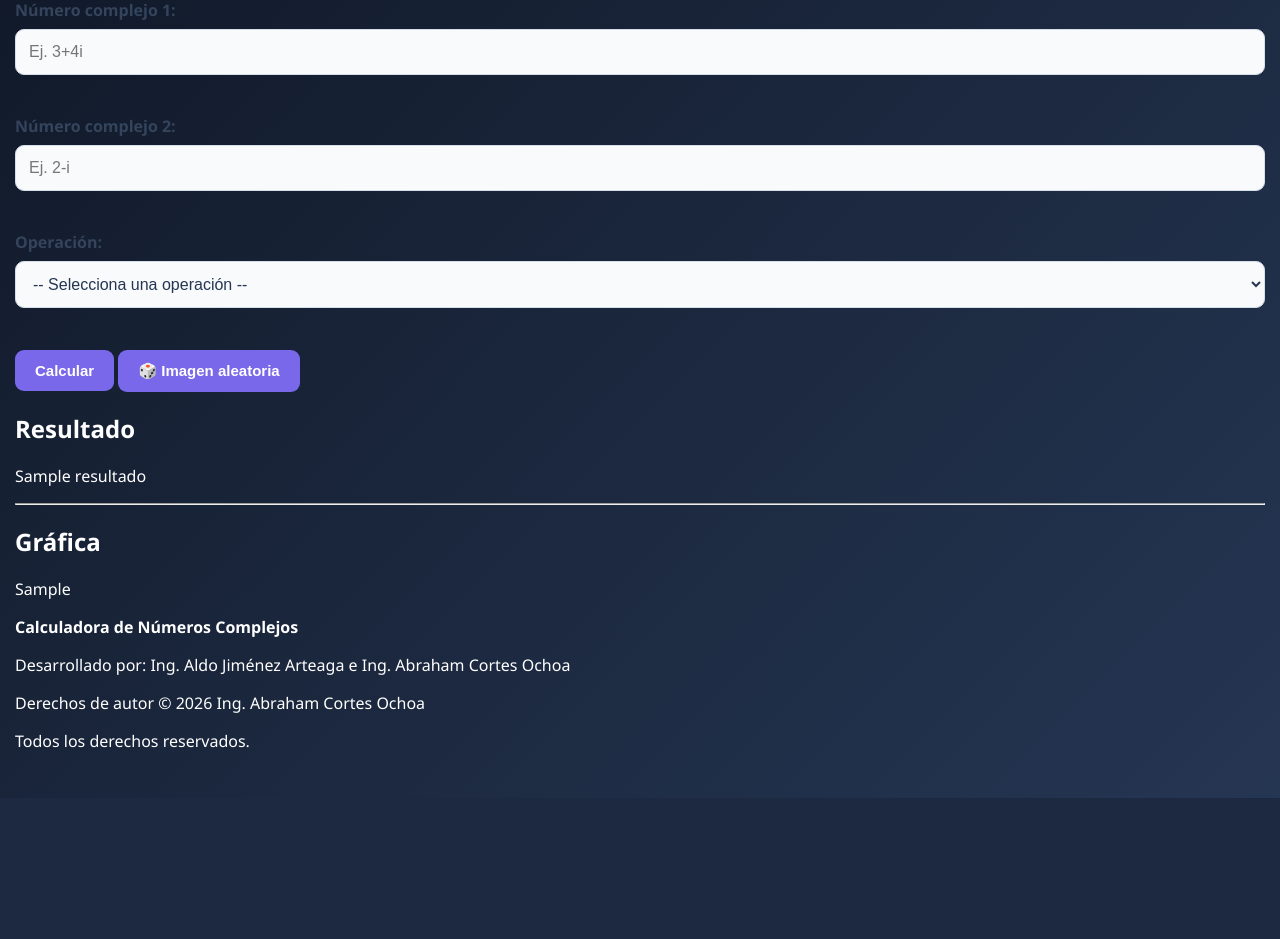
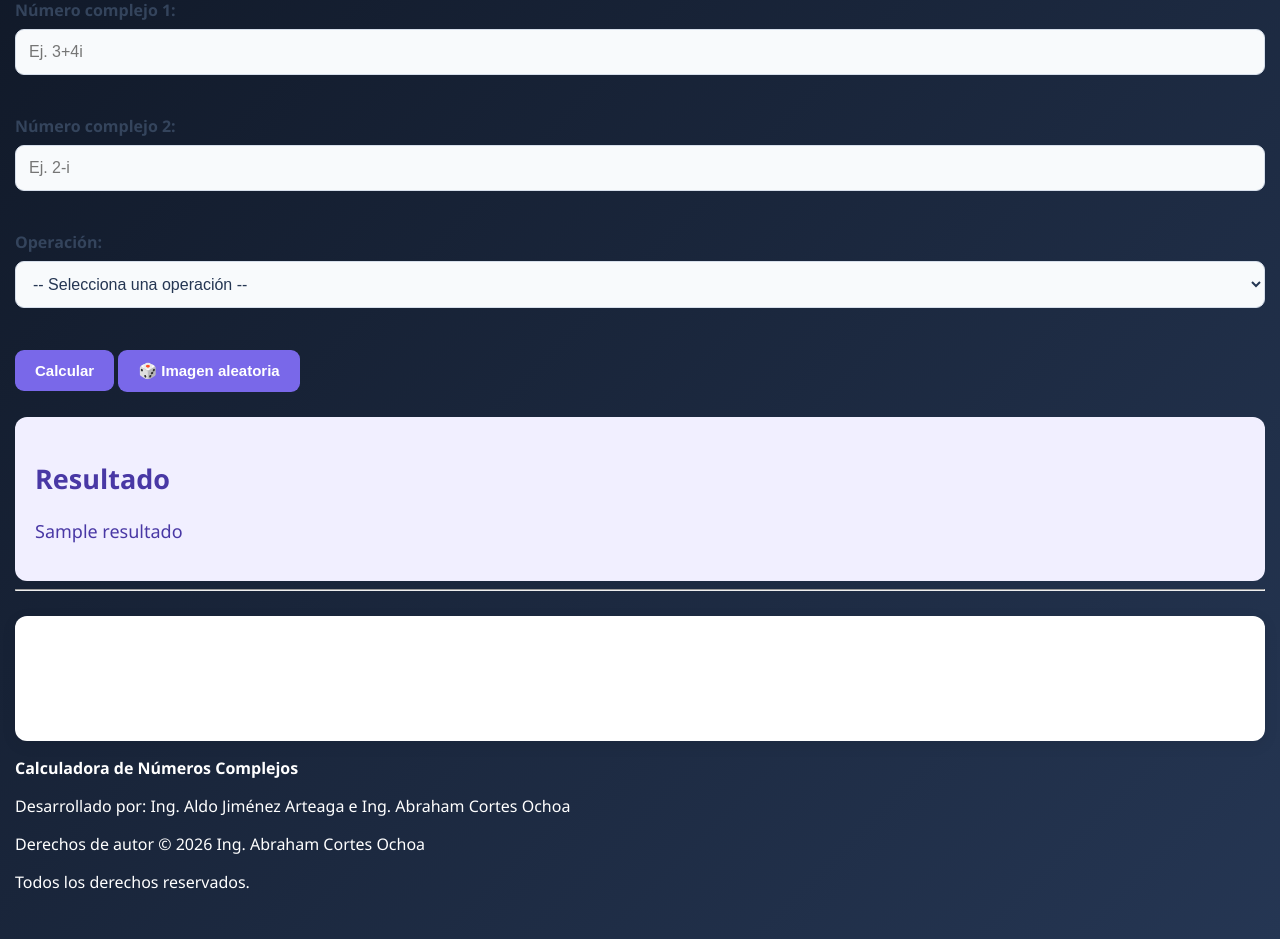
Before and after one commit to abrahamcortes1503-ui/ComplexMath, a Django app: template templates/complejos/index.html in a window 1280 px wide. Shown: the part 125-1064 px from the top of the page. Before the commit the page ends 923 px from the top, so only its background shows below. Run offline with Django 5.2, Linux system fonts and the light colour scheme; the template is opened without the code that fills it: most values are stand-ins (such as "Sample title", 1, 10 or a date in 2020).

Commit message:
Add files via upload

```diff
--- a/templates/complejos/index.html
+++ b/templates/complejos/index.html
@@ -149,13 +149,13 @@
     {% else %}
 
         {% if resultado %}
-
+        <div class="resultado">
             <h2>Resultado</h2>
 
             <p>
                 {{ resultado }}
             </p>
-
+        </div>
         {% endif %}
 
     {% endif %}
@@ -164,15 +164,14 @@
     {% if grafica_html %}
 
     <hr>
-
+    <div class="grafica">
     <h2>
         Gráfica
     </h2>
 
     {{ grafica_html|safe }}
-
+    </div>
     {% endif %}
-
 
     <footer class="footer-creditos">
 
```
Lines whose indentation alone changed are shown as unchanged.
